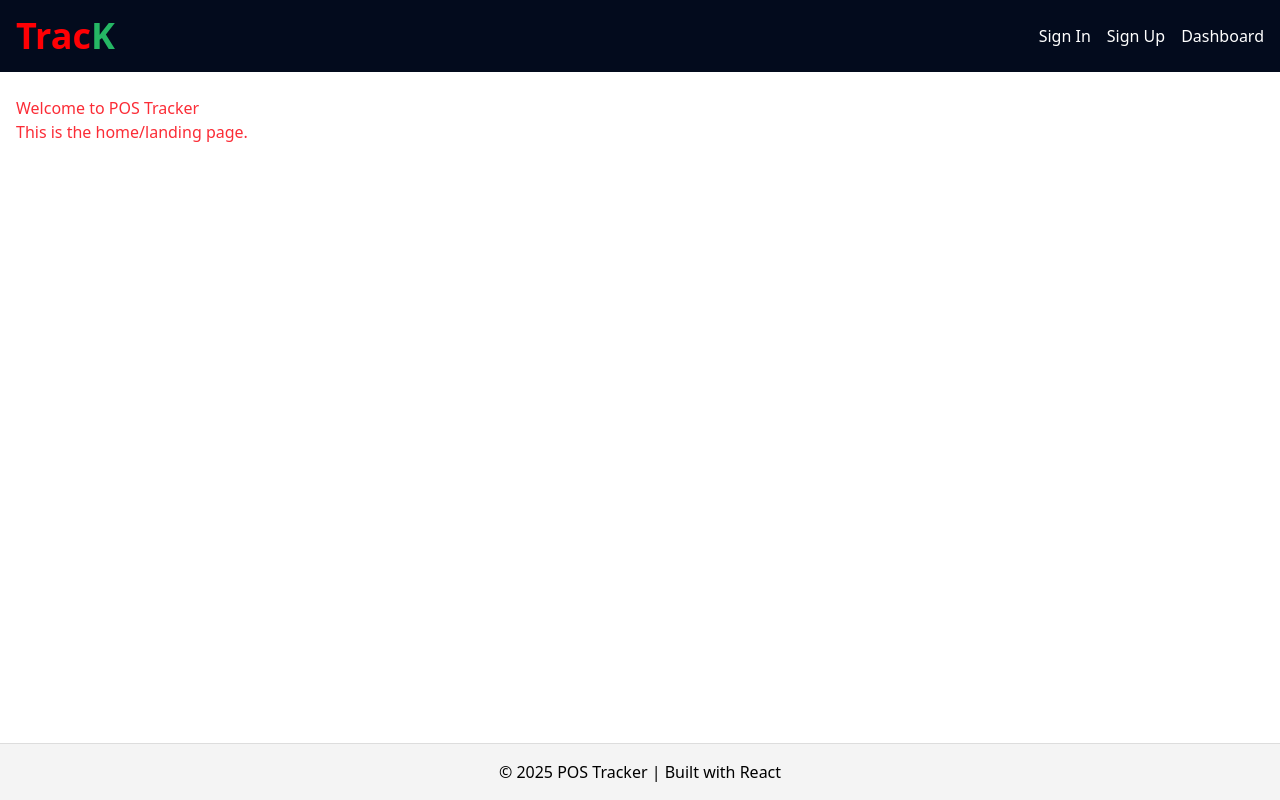
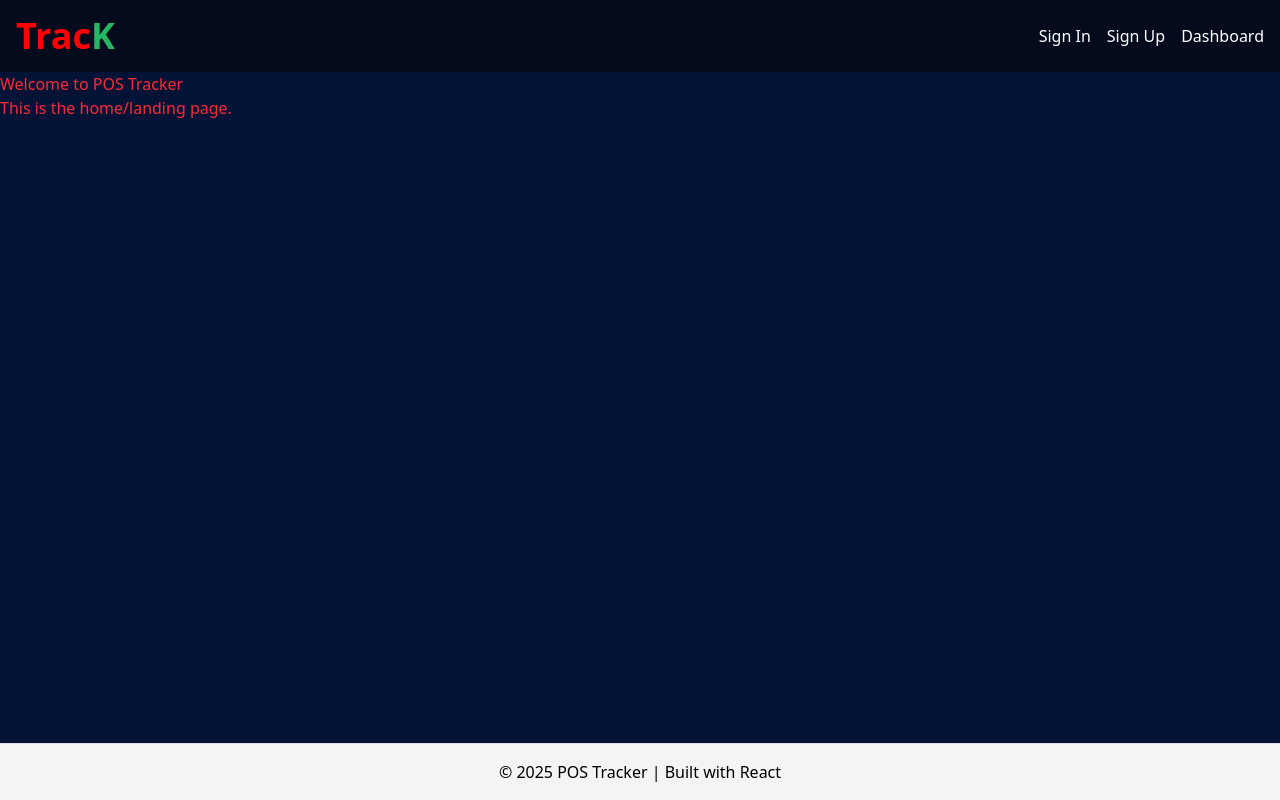
Before and after one commit to KinggPeculiar/TracK, a React (Vite) app: page / in a window 1280 px wide. Built offline with nearby package versions, Linux system fonts and the light colour scheme.

Commit message:
style(RootLayout.jsx):  set div and main elements to width: full-screen, take out padding and margin

```diff
--- a/src/layouts/RootLayout.jsx
+++ b/src/layouts/RootLayout.jsx
@@ -5,9 +5,9 @@
 
 export default function RootLayout() {
   return (
-    <div className="min-h-screen flex flex-col">
+    <div className="min-h-screen flex flex-col bg-[#031335] w-full">
       <Navbar />
-      <main className="flex-1 container mx-auto px-4 py-6">
+      <main className="flex-1 container mx-auto max-w-screen">
         <Outlet />
       </main>
       <Footer />
```
